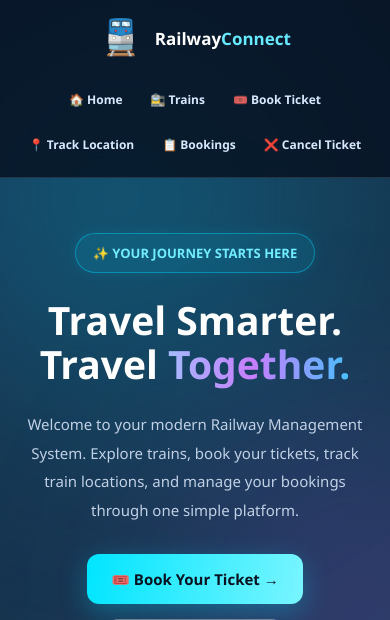
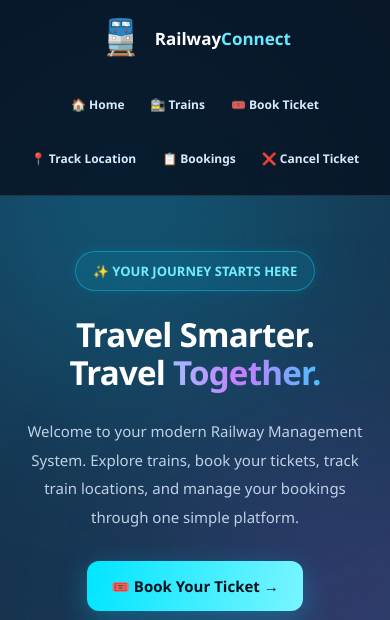
Before and after one commit to prawinrtukare146-png/RailwayManagementSystem, a Python web app: template web/templates/index.html in a window 390 px wide. Shown: the top 620 px of the page. Run offline with Jinja, Linux system fonts and the light colour scheme; the template is opened without the code that fills it, so the values that code supplies are empty.

Commit message:
Improve responsive home page for Mobile

```diff
--- a/web/templates/index.html
+++ b/web/templates/index.html
@@ -814,8 +814,12 @@
             }
 
             .nav-links a {
+                display: inline-flex;
+                align-items: center;
+                justify-content: center;
+                min-height: 44px;
                 font-size: 12px;
-                padding: 9px;
+                padding: 10px 8px;
             }
 
             .hero {
@@ -823,7 +827,9 @@
             }
 
             .hero h1 {
-                font-size: 39px;
+                font-size: clamp(30px, 8.5vw, 36px);
+                line-height: 1.15;
+                letter-spacing: -0.8px;
             }
 
             .hero p {
```
